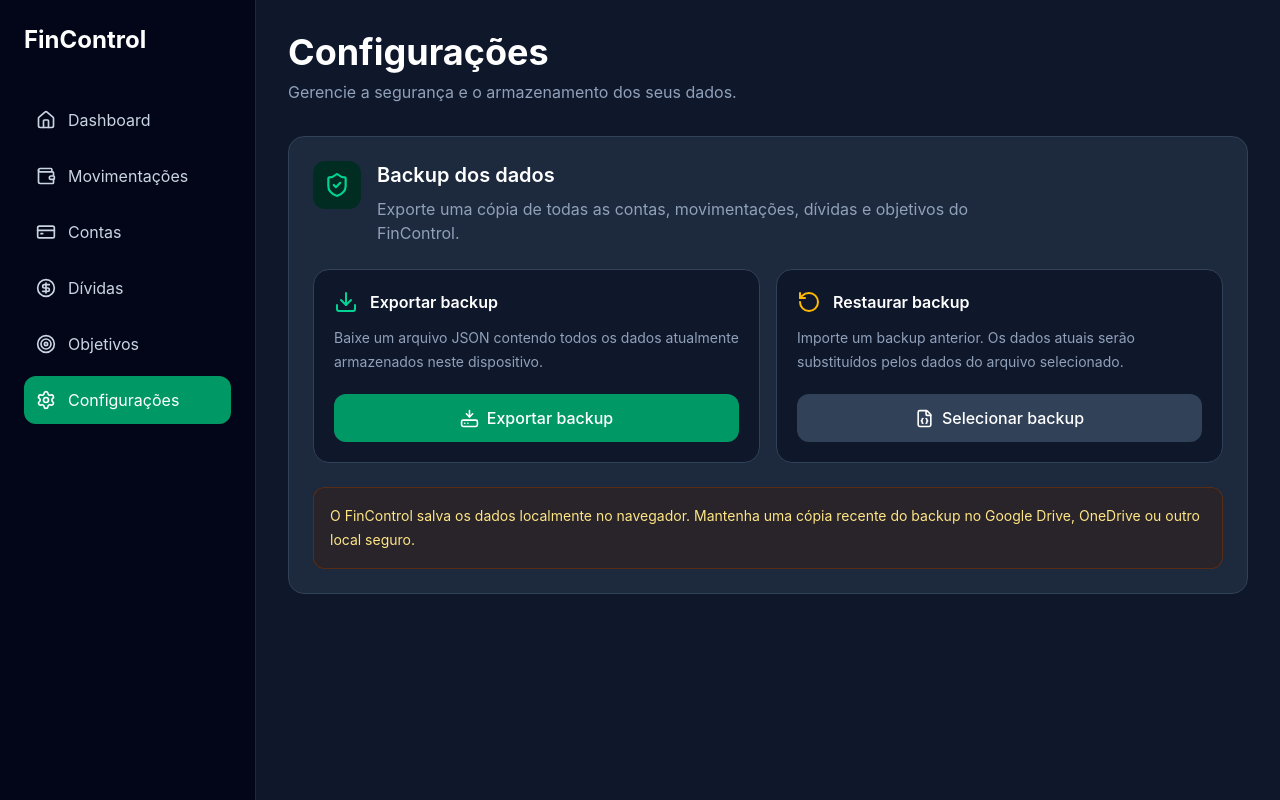
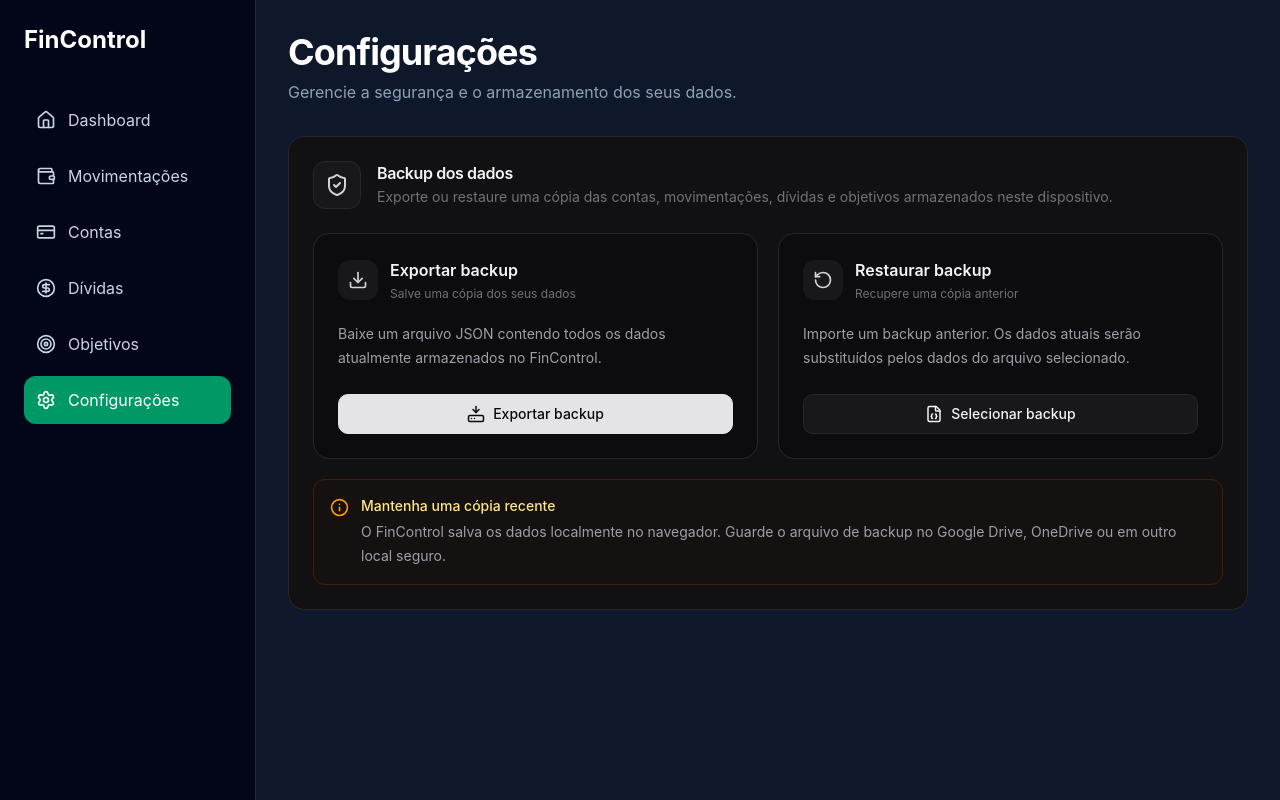
Before and after one commit to GabrielSnows/FinControl, a React (Vite) app: page /settings in a window 1280 px wide. Built offline with nearby package versions, Linux system fonts and the light colour scheme.

Commit message:
feat: migra tela de configurações para FinUI e padroniza AlertModal

```diff
--- a/src/components/AlertModal/AlertModal.tsx
+++ b/src/components/AlertModal/AlertModal.tsx
@@ -23,6 +23,7 @@ type AlertModalProps = {
   type?: AlertType;
   buttonText?: string;
   onClose: () => void;
+  onClosed?: () => void;
 };
 
 type AlertStyle = {
@@ -65,6 +66,7 @@ export default function AlertModal({
   type = "info",
   buttonText = "Entendi",
   onClose,
+  onClosed,
 }: AlertModalProps) {
   const style = alertStyles[type];
 
@@ -72,6 +74,7 @@ export default function AlertModal({
       <FinModal
         open={open}
         onClose={onClose}
+        onClosed={onClosed}
         size="sm"
         showCloseButton={false}
         zIndex={200}
--- a/src/pages/Settings.tsx
+++ b/src/pages/Settings.tsx
@@ -4,12 +4,23 @@ import {
   Download,
   FileJson,
   HardDriveDownload,
+  Info,
   RotateCcw,
   ShieldCheck,
 } from "lucide-react";
 
 import AlertModal from "../components/AlertModal/AlertModal";
 import ConfirmModal from "../components/ConfirmModal/ConfirmModal";
+
+import FinButton from "../finui/Button/FinButton";
+import {
+  FinCard,
+  FinCardContent,
+  FinCardDescription,
+  FinCardHeader,
+  FinCardTitle,
+} from "../finui/Card/FinCard";
+import FinPageHeader from "../finui/PageHeader/FinPageHeader";
 
 import {
   downloadBackup,
@@ -27,8 +38,7 @@ type AlertData = {
 };
 
 export default function Settings() {
-  const fileInputRef =
-    useRef<HTMLInputElement>(null);
+  const fileInputRef = useRef<HTMLInputElement>(null);
 
   const [selectedBackup, setSelectedBackup] =
     useState<FinControlBackup>();
@@ -39,14 +49,11 @@ export default function Settings() {
   const [confirmRestoreOpen, setConfirmRestoreOpen] =
     useState(false);
 
-  const [alert, setAlert] =
-    useState<AlertData>();
+  const [alert, setAlert] = useState<AlertData>();
+  const [alertOpen, setAlertOpen] = useState(false);
 
-  const [exporting, setExporting] =
-    useState(false);
-
-  const [restoring, setRestoring] =
-    useState(false);
+  const [exporting, setExporting] = useState(false);
+  const [restoring, setRestoring] = useState(false);
 
   function showAlert(
     title: string,
@@ -58,6 +65,16 @@ export default function Settings() {
       message,
       type,
     });
+
+    setAlertOpen(true);
+  }
+
+  function closeAlert() {
+    setAlertOpen(false);
+  }
+
+  function clearAlert() {
+    setAlert(undefined);
   }
 
   async function handleExportBackup() {
@@ -88,6 +105,8 @@ export default function Settings() {
   }
 
   function openFilePicker() {
+    if (restoring) return;
+
     fileInputRef.current?.click();
   }
 
@@ -100,9 +119,7 @@ export default function Settings() {
 
     if (!file) return;
 
-    if (
-      !file.name.toLowerCase().endsWith(".json")
-    ) {
+    if (!file.name.toLowerCase().endsWith(".json")) {
       showAlert(
         "Arquivo inválido",
         "Selecione um arquivo de backup no formato JSON.",
@@ -138,12 +155,15 @@ export default function Settings() {
     if (restoring) return;
 
     setConfirmRestoreOpen(false);
+  }
+
+  function clearSelectedBackup() {
     setSelectedBackup(undefined);
     setSelectedFileName("");
   }
 
   async function confirmRestore() {
-    if (!selectedBackup) return;
+    if (!selectedBackup || restoring) return;
 
     try {
       setRestoring(true);
@@ -151,8 +171,6 @@ export default function Settings() {
       await restoreBackup(selectedBackup);
 
       setConfirmRestoreOpen(false);
-      setSelectedBackup(undefined);
-      setSelectedFileName("");
 
       showAlert(
         "Backup restaurado",
@@ -178,85 +196,101 @@ export default function Settings() {
   }
 
   return (
-    <div>
-      <div className="mb-8">
-        <h1 className="text-3xl font-bold sm:text-4xl">
-          Configurações
-        </h1>
+    <div className="space-y-6">
+      <FinPageHeader
+        title="Configurações"
+        description="Gerencie a segurança e o armazenamento dos seus dados."
+      />
 
-        <p className="mt-2 text-slate-400">
-          Gerencie a segurança e o armazenamento dos seus dados.
-        </p>
-      </div>
-
-      <section className="rounded-2xl border border-slate-700 bg-slate-800 p-6">
+      <FinCard>
+        <FinCardHeader>
           <div className="flex items-start gap-4">
-          <div className="flex h-12 w-12 shrink-0 items-center justify-center rounded-xl bg-emerald-950 text-emerald-400">
-            <ShieldCheck size={26} />
+            <div className="flex h-12 w-12 shrink-0 items-center justify-center rounded-xl border border-zinc-800 bg-zinc-900 text-zinc-300">
+              <ShieldCheck size={24} />
             </div>
 
             <div>
-            <h2 className="text-xl font-semibold">
+              <FinCardTitle>
                 Backup dos dados
-            </h2>
+              </FinCardTitle>
 
-            <p className="mt-2 max-w-2xl text-slate-400">
-              Exporte uma cópia de todas as contas,
-              movimentações, dívidas e objetivos do
-              FinControl.
+              <FinCardDescription>
+                Exporte ou restaure uma cópia das
+                contas, movimentações, dívidas e
+                objetivos armazenados neste
+                dispositivo.
+              </FinCardDescription>
+            </div>
+          </div>
+        </FinCardHeader>
+
+        <FinCardContent>
+          <div className="grid gap-5 md:grid-cols-2">
+            <div className="flex flex-col rounded-2xl border border-zinc-800 bg-zinc-950/50 p-6 transition-colors hover:border-zinc-700">
+              <div className="flex items-center gap-3">
+                <div className="flex h-10 w-10 shrink-0 items-center justify-center rounded-xl bg-zinc-900 text-zinc-300">
+                  <Download size={20} />
+                </div>
+
+                <div>
+                  <h3 className="font-semibold text-zinc-100">
+                    Exportar backup
+                  </h3>
+
+                  <p className="mt-1 text-xs text-zinc-500">
+                    Salve uma cópia dos seus dados
                   </p>
                 </div>
               </div>
 
-        <div className="mt-6 grid gap-4 md:grid-cols-2">
-          <div className="rounded-2xl border border-slate-700 bg-slate-900 p-5">
-            <div className="flex items-center gap-3">
-              <Download
-                size={24}
-                className="text-emerald-400"
-              />
-
-              <h3 className="font-semibold">
-                Exportar backup
-              </h3>
-            </div>
-
-            <p className="mt-3 text-sm leading-6 text-slate-400">
+              <p className="mt-5 text-sm leading-6 text-zinc-400">
                 Baixe um arquivo JSON contendo todos os
-              dados atualmente armazenados neste
-              dispositivo.
+                dados atualmente armazenados no
+                FinControl.
               </p>
 
-            <button
+              <FinButton
                 type="button"
                 onClick={handleExportBackup}
                 disabled={exporting}
-              className="mt-5 flex w-full cursor-pointer items-center justify-center gap-2 rounded-xl bg-emerald-600 px-5 py-3 font-medium text-white transition hover:bg-emerald-700 disabled:cursor-not-allowed disabled:opacity-50"
+                className="mt-6 w-full"
               >
-              <HardDriveDownload size={19} />
+                <span className="flex items-center justify-center gap-2">
+                  <HardDriveDownload
+                    size={18}
+                    className="shrink-0"
+                  />
 
+                  <span>
                     {exporting
                       ? "Gerando backup..."
                       : "Exportar backup"}
-            </button>
+                  </span>
+                </span>
+              </FinButton>
             </div>
 
-          <div className="rounded-2xl border border-slate-700 bg-slate-900 p-5">
+            <div className="flex flex-col rounded-2xl border border-zinc-800 bg-zinc-950/50 p-6 transition-colors hover:border-zinc-700">
               <div className="flex items-center gap-3">
-              <RotateCcw
-                size={24}
-                className="text-amber-400"
-              />
+                <div className="flex h-10 w-10 shrink-0 items-center justify-center rounded-xl bg-zinc-900 text-zinc-300">
+                  <RotateCcw size={20} />
+                </div>
 
-              <h3 className="font-semibold">
+                <div>
+                  <h3 className="font-semibold text-zinc-100">
                     Restaurar backup
                   </h3>
+
+                  <p className="mt-1 text-xs text-zinc-500">
+                    Recupere uma cópia anterior
+                  </p>
+                </div>
               </div>
 
-            <p className="mt-3 text-sm leading-6 text-slate-400">
+              <p className="mt-5 text-sm leading-6 text-zinc-400">
                 Importe um backup anterior. Os dados
-              atuais serão substituídos pelos dados do
-              arquivo selecionado.
+                atuais serão substituídos pelos dados
+                do arquivo selecionado.
               </p>
 
               <input
@@ -267,28 +301,50 @@ export default function Settings() {
                 className="hidden"
               />
 
-            <button
+              <FinButton
                 type="button"
                 onClick={openFilePicker}
                 disabled={restoring}
-              className="mt-5 flex w-full cursor-pointer items-center justify-center gap-2 rounded-xl bg-slate-700 px-5 py-3 font-medium text-white transition hover:bg-slate-600 disabled:cursor-not-allowed disabled:opacity-50"
+                variant="secondary"
+                className="mt-6 w-full"
               >
-              <FileJson size={19} />
+                <span className="flex items-center justify-center gap-2">
+                  <FileJson
+                    size={18}
+                    className="shrink-0"
+                  />
 
-              Selecionar backup
-            </button>
+                  <span>
+                    {restoring
+                      ? "Restaurando..."
+                      : "Selecionar backup"}
+                  </span>
+                </span>
+              </FinButton>
             </div>
           </div>
 
-        <div className="mt-6 rounded-xl border border-amber-900/60 bg-amber-950/30 p-4">
-          <p className="text-sm leading-6 text-amber-200">
-            O FinControl salva os dados localmente no
-            navegador. Mantenha uma cópia recente do
-            backup no Google Drive, OneDrive ou outro
-            local seguro.
+          <div className="mt-5 flex items-start gap-3 rounded-xl border border-amber-900/40 bg-amber-950/10 p-4">
+            <Info
+              size={19}
+              className="mt-0.5 shrink-0 text-amber-500"
+            />
+
+            <div>
+              <p className="text-sm font-medium text-amber-200">
+                Mantenha uma cópia recente
+              </p>
+
+              <p className="mt-1 text-sm leading-6 text-zinc-400">
+                O FinControl salva os dados localmente
+                no navegador. Guarde o arquivo de
+                backup no Google Drive, OneDrive ou em
+                outro local seguro.
               </p>
             </div>
-      </section>
+          </div>
+        </FinCardContent>
+      </FinCard>
 
       <ConfirmModal
         open={confirmRestoreOpen}
@@ -303,14 +359,16 @@ export default function Settings() {
         danger
         onConfirm={confirmRestore}
         onCancel={cancelRestore}
+        onClosed={clearSelectedBackup}
       />
 
       <AlertModal
-        open={Boolean(alert)}
+        open={alertOpen}
         title={alert?.title ?? ""}
         message={alert?.message ?? ""}
         type={alert?.type}
-        onClose={() => setAlert(undefined)}
+        onClose={closeAlert}
+        onClosed={clearAlert}
       />
     </div>
   );
```
Lines whose indentation alone changed are shown as unchanged.
